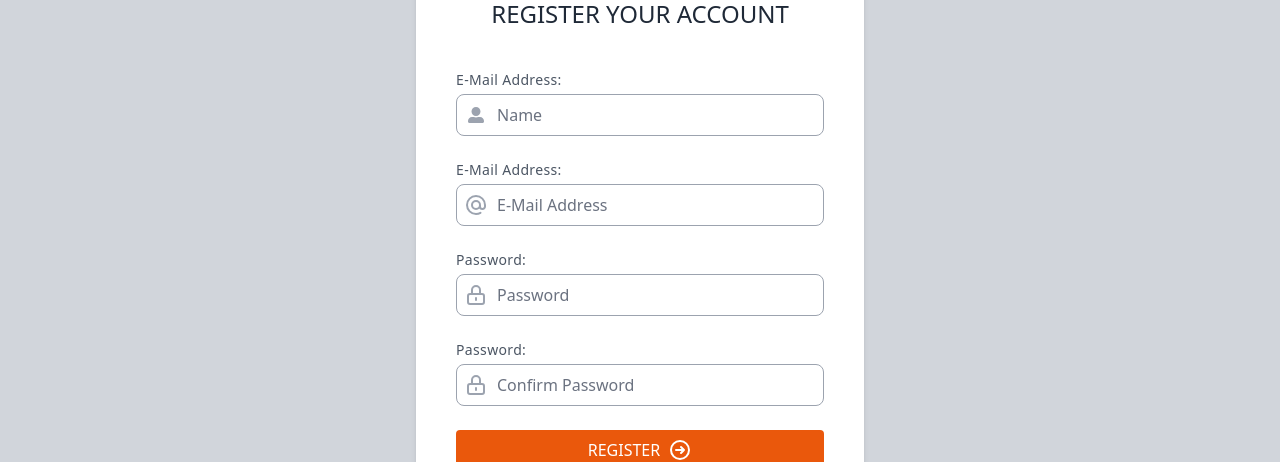
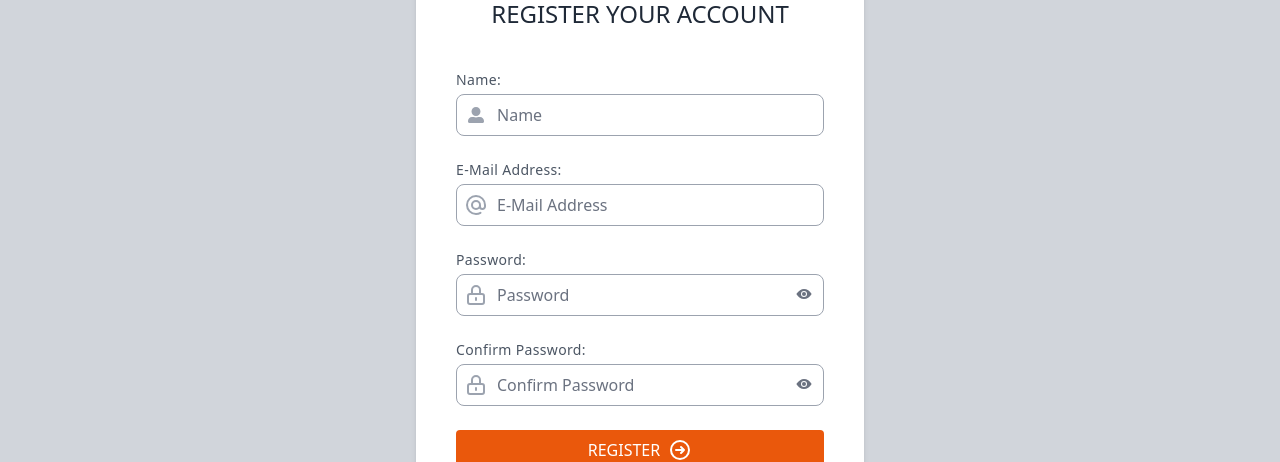
Before and after one commit to Mostafizur-Pro/tech-gear, a Next.js app: page /register in a window 1280 px wide. Shown: the part 249-711 px from the top of the page. Built offline with nearby package versions, Linux system fonts and the light colour scheme.

Commit message:
add show password and hide password option

```diff
--- a/src/pages/register/index.tsx
+++ b/src/pages/register/index.tsx
@@ -1,10 +1,19 @@
 import Link from "next/link";
 import { useState } from "react";
-import { FaSignInAlt, FaUserAlt } from 'react-icons/fa'
+import { FaSignInAlt, FaUserAlt } from "react-icons/fa";
+import { IoEye, IoEyeOff } from "react-icons/io5";
 
 const Register = () => {
+    // show password
+    const [showPassword, setShowPassword] = useState(false);
+    const [showConfirmPassword, setConfirmShowPassword] = useState(false);
     // storing form data in state
-  const [formData, setFormData] = useState({ name: "", email: "", password: "", cPassword: "" });
+    const [formData, setFormData] = useState({
+        name: "",
+        email: "",
+        password: "",
+        cPassword: "",
+    });
 
     // storing errors in state
     const [Confirm_errors, setConfirm_Errors] = useState(false);
@@ -14,79 +23,220 @@ const Register = () => {
     const { name, email, password, cPassword } = formData;
 
     // handling form data sending it to backend
-  const handleSubmit = async (e: { preventDefault: () => void; }) => {
+    const handleSubmit = async (e: { preventDefault: () => void }) => {
         e.preventDefault();
-
-  }
+        console.log(formData);
+    };
     return (
         <div className="min-h-screen flex flex-col items-center justify-center bg-gray-300">
             <div className="flex flex-col bg-white shadow-md px-4 sm:px-6 md:px-8 lg:px-10 py-8 rounded-md w-full max-w-md">
-        <div className="font-medium self-center text-xl sm:text-2xl uppercase text-gray-800">REGISTER YOUR ACCOUNT</div>
+                <div className="font-medium self-center text-xl sm:text-2xl uppercase text-gray-800">
+                    REGISTER YOUR ACCOUNT
+                </div>
                 <div className="mt-10">
-            <form onSubmit={handleSubmit} encType="application/json" >
+                    <form onSubmit={handleSubmit} encType="application/json">
                         <div className="flex flex-col mb-6">
-                    <label htmlFor="name" className="mb-1 text-xs sm:text-sm tracking-wide text-gray-600">E-Mail Address:</label>
+                            <label
+                                htmlFor="name"
+                                className="mb-1 text-xs sm:text-sm tracking-wide text-gray-600"
+                            >
+                                Name:
+                            </label>
                             <div className="relative">
                                 <div className="inline-flex items-center justify-center absolute left-0 top-0 h-full w-10 text-gray-400">
                                     <FaUserAlt />
                                 </div>
 
-                        <input onChange={(e) => setFormData({ ...formData, name: e.target.value })} required id="name" type="text" name="name" className="text-sm sm:text-base placeholder-gray-500 pl-10 pr-4 rounded-lg border border-gray-400 w-full py-2 focus:outline-none focus:border-orange-400" placeholder="Name" />
+                                <input
+                                    onChange={(e) =>
+                                        setFormData({
+                                            ...formData,
+                                            name: e.target.value,
+                                        })
+                                    }
+                                    required
+                                    id="name"
+                                    type="text"
+                                    name="name"
+                                    className="text-sm sm:text-base placeholder-gray-500 pl-10 pr-4 rounded-lg border border-gray-400 w-full py-2 focus:outline-none focus:border-orange-400"
+                                    placeholder="Name"
+                                />
                             </div>
                         </div>
                         <div className="flex flex-col mb-6">
-                    <label htmlFor="email" className="mb-1 text-xs sm:text-sm tracking-wide text-gray-600">E-Mail Address:</label>
+                            <label
+                                htmlFor="email"
+                                className="mb-1 text-xs sm:text-sm tracking-wide text-gray-600"
+                            >
+                                E-Mail Address:
+                            </label>
                             <div className="relative">
                                 <div className="inline-flex items-center justify-center absolute left-0 top-0 h-full w-10 text-gray-400">
-                            <svg className="h-6 w-6" fill="none" strokeLinecap="round" strokeLinejoin="round" strokeWidth="2" viewBox="0 0 24 24" stroke="currentColor">
+                                    <svg
+                                        className="h-6 w-6"
+                                        fill="none"
+                                        strokeLinecap="round"
+                                        strokeLinejoin="round"
+                                        strokeWidth="2"
+                                        viewBox="0 0 24 24"
+                                        stroke="currentColor"
+                                    >
                                         <path d="M16 12a4 4 0 10-8 0 4 4 0 008 0zm0 0v1.5a2.5 2.5 0 005 0V12a9 9 0 10-9 9m4.5-1.206a8.959 8.959 0 01-4.5 1.207" />
                                     </svg>
                                 </div>
 
-                        <input onChange={(e) => setFormData({ ...formData, email: e.target.value })} required id="email" type="email" name="email" className="text-sm sm:text-base placeholder-gray-500 pl-10 pr-4 rounded-lg border border-gray-400 w-full py-2 focus:outline-none focus:border-orange-400" placeholder="E-Mail Address" />
+                                <input
+                                    onChange={(e) =>
+                                        setFormData({
+                                            ...formData,
+                                            email: e.target.value,
+                                        })
+                                    }
+                                    required
+                                    id="email"
+                                    type="email"
+                                    name="email"
+                                    className="text-sm sm:text-base placeholder-gray-500 pl-10 pr-4 rounded-lg border border-gray-400 w-full py-2 focus:outline-none focus:border-orange-400"
+                                    placeholder="E-Mail Address"
+                                />
                             </div>
                         </div>
                         <div className="flex flex-col mb-6">
-                    <label htmlFor="password" className="mb-1 text-xs sm:text-sm tracking-wide text-gray-600">Password:</label>
+                            <label
+                                htmlFor="password"
+                                className="mb-1 text-xs sm:text-sm tracking-wide text-gray-600"
+                            >
+                                Password:
+                            </label>
                             <div className="relative">
                                 <div className="inline-flex items-center justify-center absolute left-0 top-0 h-full w-10 text-gray-400">
                                     <span>
-                                <svg className="h-6 w-6" fill="none" strokeLinecap="round" strokeLinejoin="round" strokeWidth="2" viewBox="0 0 24 24" stroke="currentColor">
+                                        <svg
+                                            className="h-6 w-6"
+                                            fill="none"
+                                            strokeLinecap="round"
+                                            strokeLinejoin="round"
+                                            strokeWidth="2"
+                                            viewBox="0 0 24 24"
+                                            stroke="currentColor"
+                                        >
                                             <path d="M12 15v2m-6 4h12a2 2 0 002-2v-6a2 2 0 00-2-2H6a2 2 0 00-2 2v6a2 2 0 002 2zm10-10V7a4 4 0 00-8 0v4h8z" />
                                         </svg>
                                     </span>
                                 </div>
 
-                        <input onChange={(e) => setFormData({ ...formData, password: e.target.value })} required id="password" type="password" name="password" className="text-sm sm:text-base placeholder-gray-500 pl-10 pr-4 rounded-lg border border-gray-400 w-full py-2 focus:outline-none focus:border-orange-400" placeholder="Password" />
-                        {
-                            length_errors && <p className="text-red-500 text-xs italic">Please choose a password of at least 8 characters.</p>
+                                <input
+                                    onChange={(e) =>
+                                        setFormData({
+                                            ...formData,
+                                            password: e.target.value,
+                                        })
                                     }
+                                    required
+                                    id="password"
+                                    type={`${
+                                        showPassword ? "text" : "password"
+                                    }`}
+                                    name="password"
+                                    className="text-sm sm:text-base placeholder-gray-500 pl-10 pr-4 rounded-lg border border-gray-400 w-full py-2 focus:outline-none focus:border-orange-400"
+                                    placeholder="Password"
+                                />
+                                <span
+                                    className="absolute right-3 cursor-pointer top-3 text-gray-500"
+                                    onClick={() =>
+                                        setShowPassword(!showPassword)
+                                    }
+                                >
+                                    {showPassword ? <IoEyeOff /> : <IoEye />}
+                                </span>
+                                {length_errors && (
+                                    <p className="text-red-500 text-xs italic">
+                                        Please choose a password of at least 8
+                                        characters.
+                                    </p>
+                                )}
                             </div>
                         </div>
 
                         <div className="flex flex-col mb-6">
-                    <label htmlFor="c-password" className="mb-1 text-xs sm:text-sm tracking-wide text-gray-600">Password:</label>
+                            <label
+                                htmlFor="c-password"
+                                className="mb-1 text-xs sm:text-sm tracking-wide text-gray-600"
+                            >
+                                Confirm Password:
+                            </label>
                             <div className="relative">
                                 <div className="inline-flex items-center justify-center absolute left-0 top-0 h-full w-10 text-gray-400">
                                     <span>
-                                <svg className="h-6 w-6" fill="none" strokeLinecap="round" strokeLinejoin="round" strokeWidth="2" viewBox="0 0 24 24" stroke="currentColor">
+                                        <svg
+                                            className="h-6 w-6"
+                                            fill="none"
+                                            strokeLinecap="round"
+                                            strokeLinejoin="round"
+                                            strokeWidth="2"
+                                            viewBox="0 0 24 24"
+                                            stroke="currentColor"
+                                        >
                                             <path d="M12 15v2m-6 4h12a2 2 0 002-2v-6a2 2 0 00-2-2H6a2 2 0 00-2 2v6a2 2 0 002 2zm10-10V7a4 4 0 00-8 0v4h8z" />
                                         </svg>
                                     </span>
                                 </div>
 
-                        <input onChange={(e) => setFormData({ ...formData, cPassword: e.target.value })} id="c-password" type="password" name="c-password" className="text-sm sm:text-base placeholder-gray-500 pl-10 pr-4 rounded-lg border border-gray-400 w-full py-2 focus:outline-none focus:border-orange-400" placeholder="Confirm Password" />
-                        {
-                            Confirm_errors && <p className="text-red-500 text-xs italic">Passwords do not match.</p>
+                                <input
+                                    onChange={(e) =>
+                                        setFormData({
+                                            ...formData,
+                                            cPassword: e.target.value,
+                                        })
                                     }
+                                    id="c-password"
+                                    type={`${
+                                        showConfirmPassword
+                                            ? "text"
+                                            : "password"
+                                    }`}
+                                    name="c-password"
+                                    className="text-sm sm:text-base placeholder-gray-500 pl-10 pr-4 rounded-lg border border-gray-400 w-full py-2 focus:outline-none focus:border-orange-400"
+                                    placeholder="Confirm Password"
+                                />
+                                <span
+                                    className="absolute right-3 cursor-pointer top-3 text-gray-500"
+                                    onClick={() =>
+                                        setConfirmShowPassword(
+                                            !showConfirmPassword
+                                        )
+                                    }
+                                >
+                                    {showConfirmPassword ? (
+                                        <IoEyeOff />
+                                    ) : (
+                                        <IoEye />
+                                    )}
+                                </span>
+                                {Confirm_errors && (
+                                    <p className="text-red-500 text-xs italic">
+                                        Passwords do not match.
+                                    </p>
+                                )}
                             </div>
                         </div>
 
                         <div className="flex w-full">
-                    <button type="submit" className="flex items-center justify-center focus:outline-none text-white text-sm sm:text-base bg-orange-600 hover:bg-orange-700 rounded py-2 w-full transition duration-150 ease-in">
+                            <button
+                                type="submit"
+                                className="flex items-center justify-center focus:outline-none text-white text-sm sm:text-base bg-orange-600 hover:bg-orange-700 rounded py-2 w-full transition duration-150 ease-in"
+                            >
                                 <span className="mr-2 uppercase">Register</span>
                                 <span>
-                            <svg className="h-6 w-6" fill="none" strokeLinecap="round" strokeLinejoin="round" strokeWidth="2" viewBox="0 0 24 24" stroke="currentColor">
+                                    <svg
+                                        className="h-6 w-6"
+                                        fill="none"
+                                        strokeLinecap="round"
+                                        strokeLinejoin="round"
+                                        strokeWidth="2"
+                                        viewBox="0 0 24 24"
+                                        stroke="currentColor"
+                                    >
                                         <path d="M13 9l3 3m0 0l-3 3m3-3H8m13 0a9 9 0 11-18 0 9 9 0 0118 0z" />
                                     </svg>
                                 </span>
@@ -95,9 +245,12 @@ const Register = () => {
                     </form>
                 </div>
                 <div className="flex justify-center items-center mt-6">
-            <Link href="/login" className="inline-flex items-center font-bold text-orange-500 hover:text-orange-700 text-xs text-center">
+                    <Link
+                        href="/login"
+                        className="inline-flex items-center font-bold text-orange-500 hover:text-orange-700 text-xs text-center"
+                    >
                         <span>
-                    <FaSignInAlt className='text-xl' />
+                            <FaSignInAlt className="text-xl" />
                         </span>
                         <span className="ml-2">Already have an account?</span>
                     </Link>
```
Lines whose indentation alone changed are shown as unchanged.
